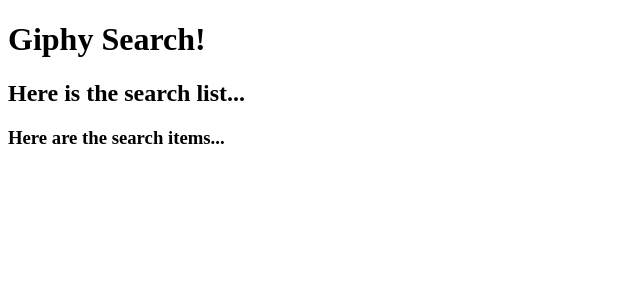
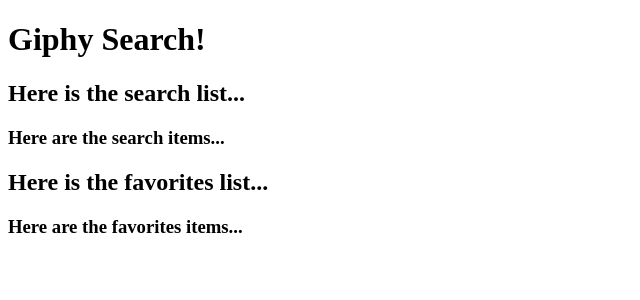
Before and after one commit to noelani-rose/group-giphy-saga-project-pod1, a React (Create React App) app: page /favorites in a window 1280 px wide. Shown: the top 300 px of the page, without its empty margins (0-640 px from the left). Built offline with nearby package versions, Linux system fonts and the light colour scheme.

Commit message:
created FavoritesList and FavoritesItems components, render some html

```diff
--- a/package.json
+++ b/package.json
@@ -9,8 +9,11 @@
     "pg": "^8.5.1",
     "react": "^17.0.1",
     "react-dom": "^17.0.1",
+    "react-redux": "^7.2.9",
     "react-router-dom": "^5.3.0",
-    "react-scripts": "^5.0.1"
+    "react-scripts": "^5.0.1",
+    "redux": "^4.2.0",
+    "redux-logger": "^3.0.6"
   },
   "devDependencies": {
     "nodemon": "^2.0.7"
--- a/src/components/App/App.js
+++ b/src/components/App/App.js
@@ -1,13 +1,26 @@
 import React from 'react';
 import SearchList from '../SearchList/SeachList';
+import FavoriteList from '../FavoritesList/FavoritesList';
+import { BrowswerRouter as Router, Route, Link } from 'react-router-dom';
 
-
+// what is props doing here???
 function App(props) {
   return (
+
     <div>
       <h1>Giphy Search!</h1>
       <SearchList />
+
+      {/* <Link to = "/favorites"> */}
+      {/* Favorites */}
+      {/* </Link> */}
+
+      {/* <Route exact path = "/favorites"> */}
+        <FavoriteList />
+      {/* </Route> */}
+
     </div>
+
   );
 }
 
--- /dev/null
+++ b/src/components/FavoritesItems/FavoritesItems.jsx
@@ -0,0 +1,7 @@
+function FavoritesItems () {
+    return (
+        <h3>Here are the favorites items...</h3>
+    )
+}
+
+export default FavoritesItems
--- /dev/null
+++ b/src/components/FavoritesList/FavoritesList.jsx
@@ -0,0 +1,13 @@
+import FavoritesItems from "../FavoritesItems/FavoritesItems"
+
+function FavoriteList () {
+    return (
+        <>
+        <h2>Here is the favorites list...</h2>
+        <FavoritesItems />
+        </>
+    )
+}
+
+
+export default FavoriteList
```
